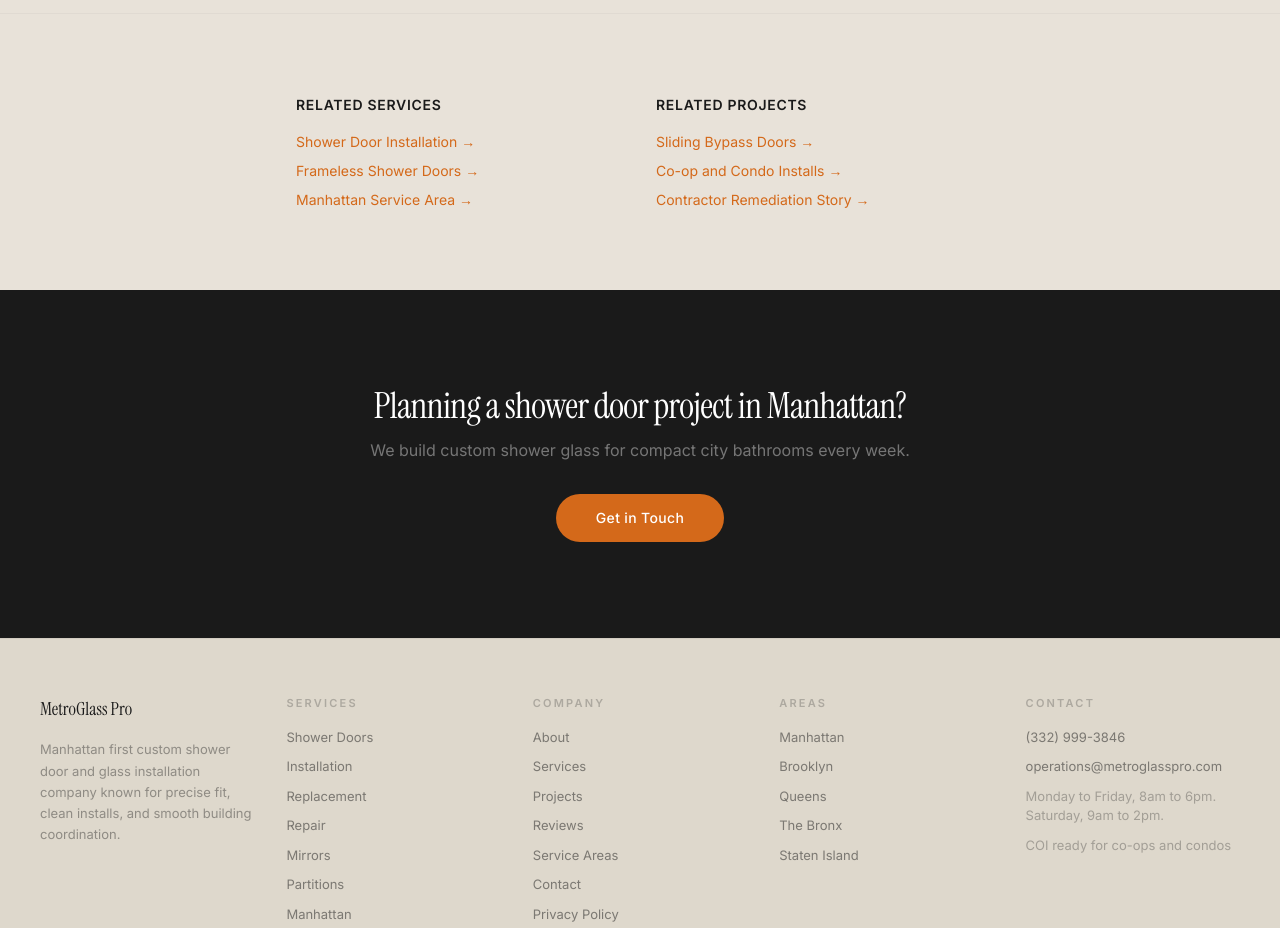
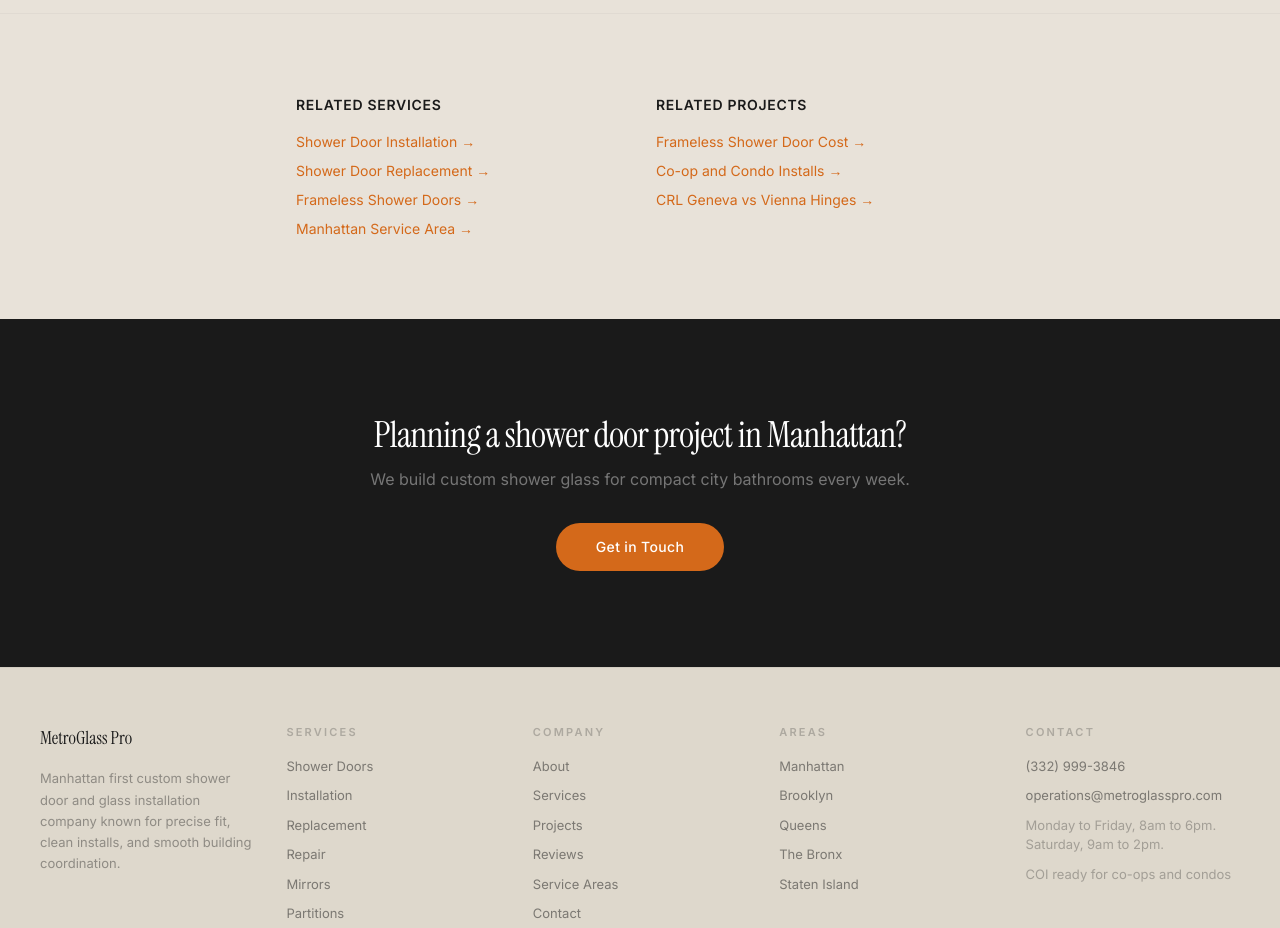
Before and after one commit to donaldlena833-cyber/MetroGlassPro-Website-V8, a Next.js app: page /projects/84-clinton-lower-east-side-shower-door-before-after in a window 1280 px wide. Shown: the part 3020-3948 px from the top of the page. Built offline with nearby package versions, Linux system fonts and the light colour scheme; no server answers.

Commit message:
Tighten 84 Clinton proof page links

```diff
--- a/app/projects/84-clinton-lower-east-side-shower-door-before-after/page.tsx
+++ b/app/projects/84-clinton-lower-east-side-shower-door-before-after/page.tsx
@@ -33,7 +33,7 @@ const articleJsonLd = {
   author: { '@type': 'Organization', name: 'MetroGlass Pro', url: 'https://metroglasspro.com' },
   publisher: { '@type': 'Organization', name: 'MetroGlass Pro', url: 'https://metroglasspro.com' },
   datePublished: '2026-03-16',
-  dateModified: '2026-03-16',
+  dateModified: '2026-07-02',
   mainEntityOfPage: 'https://metroglasspro.com/projects/84-clinton-lower-east-side-shower-door-before-after/',
   image: 'https://metroglasspro.com/gallery/84-clinton-after-preview.jpg',
 }
@@ -165,6 +165,7 @@ export default function Clinton84ProjectPage() {
               <h3 className="font-semibold text-charcoal text-[14px] uppercase tracking-wider mb-4">Related Services</h3>
               <div className="space-y-2">
                 <Link href="/shower-door-installation-nyc/" className="text-orange text-[14px] hover:opacity-70 transition-opacity block">Shower Door Installation →</Link>
+                <Link href="/shower-door-replacement-nyc/" className="text-orange text-[14px] hover:opacity-70 transition-opacity block">Shower Door Replacement →</Link>
                 <Link href="/frameless-shower-doors-nyc/" className="text-orange text-[14px] hover:opacity-70 transition-opacity block">Frameless Shower Doors →</Link>
                 <Link href="/service-areas/manhattan/" className="text-orange text-[14px] hover:opacity-70 transition-opacity block">Manhattan Service Area →</Link>
               </div>
@@ -172,9 +173,9 @@ export default function Clinton84ProjectPage() {
             <div>
               <h3 className="font-semibold text-charcoal text-[14px] uppercase tracking-wider mb-4">Related Projects</h3>
               <div className="space-y-2">
-                <Link href="/projects/sliding-bypass-doors-nyc/" className="text-orange text-[14px] hover:opacity-70 transition-opacity block">Sliding Bypass Doors →</Link>
+                <Link href="/projects/frameless-shower-door-cost-nyc/" className="text-orange text-[14px] hover:opacity-70 transition-opacity block">Frameless Shower Door Cost →</Link>
                 <Link href="/projects/coop-condo-shower-door-installation-nyc/" className="text-orange text-[14px] hover:opacity-70 transition-opacity block">Co-op and Condo Installs →</Link>
-                <Link href="/projects/interior-design-collaboration-shower-door-nyc/" className="text-orange text-[14px] hover:opacity-70 transition-opacity block">Contractor Remediation Story →</Link>
+                <Link href="/projects/crl-geneva-vs-vienna-hinges/" className="text-orange text-[14px] hover:opacity-70 transition-opacity block">CRL Geneva vs Vienna Hinges →</Link>
               </div>
             </div>
           </div>
```
